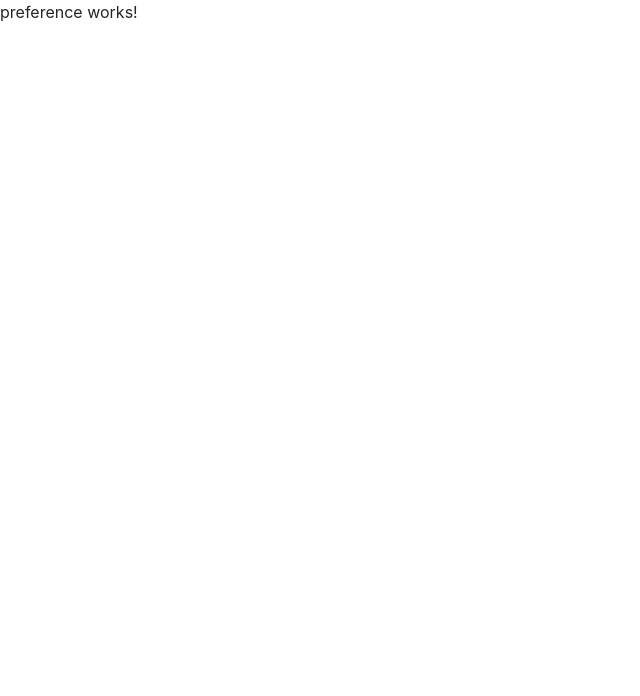
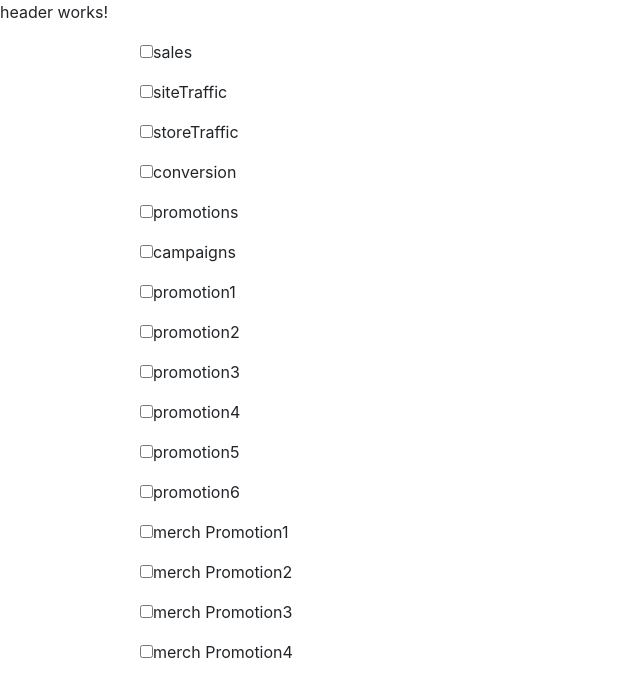
Before and after one commit to pkumar1dst/TimeSlice, an Angular app: page /preference in a window 1280 px wide. Shown: the top 696 px of the page, without its empty margins (0-640 px from the left). Built offline with nearby package versions, Linux system fonts and the light colour scheme.

Commit message:
prefernces component

```diff
--- a/src/app/app.component.ts
+++ b/src/app/app.component.ts
@@ -1,4 +1,5 @@
 import { Component } from '@angular/core';
+import {DataService} from './data.service';
 
 @Component({
   selector: 'app-root',
--- a/src/app/app.module.ts
+++ b/src/app/app.module.ts
@@ -11,6 +11,8 @@ import { TimeSliceTableComponent } from './components/time-slice-table/time-slic
 import { TimeSliceButtonComponent } from './components/time-slice-button/time-slice-button.component';
 import { CalenderComponent } from './components/calender/calender.component';
 import {FormsModule} from '@angular/forms';
+import {DataService} from './data.service';
+import { HttpClientModule } from '@angular/common/http';
 @NgModule({
   declarations: [
     AppComponent,
@@ -25,6 +27,7 @@ import {FormsModule} from '@angular/forms';
   imports: [
     BrowserModule,
     FormsModule,
+    HttpClientModule,
     RouterModule.forRoot([
       { path: 'login', component: LoginComponent },
       { path: 'home', component: HomeComponent },
@@ -33,7 +36,7 @@ import {FormsModule} from '@angular/forms';
 
     ])
   ],
-  providers: [],
+  providers: [DataService],
   bootstrap: [AppComponent]
 })
 export class AppModule { }
--- a/src/app/components/home/home.component.html
+++ b/src/app/components/home/home.component.html
@@ -1,3 +1,4 @@
-<p>
+<app-header></app-header>
+<div class='row'>
   home works!
-</p>
+</div>
--- a/src/app/components/preference/preference.component.css
+++ b/src/app/components/preference/preference.component.css
@@ -0,0 +1,3 @@
+ul{
+    list-style: none;
+}
--- a/src/app/components/preference/preference.component.html
+++ b/src/app/components/preference/preference.component.html
@@ -1,3 +1,43 @@
-<p>
-  preference works!
-</p>
+
+<app-header></app-header>
+<!-- <div class="col-md-3">
+        <h4>Marketing</h4>
+        <ul *ngFor="let val of data.marketing">
+                <li >
+                  {{ val }}
+                </li>
+        </ul>
+</div>
+<div class="col-md-3">
+        <h4>Financials</h4>
+        <ul *ngFor="let val of data.financials">
+                <li >
+                  {{ val }}
+                </li>
+        </ul>
+</div>
+<div class="col-md-3">
+        <h4>Operations</h4>
+        <ul *ngFor="let val of data.operations">
+                <li >
+                  {{ val }}
+                </li>
+        </ul>
+</div>
+<div class="col-md-3">
+        <h4>SupplyChain</h4>
+        <ul *ngFor="let val of data.supplychain">
+                <li >
+                  {{ val }}
+                </li>
+        </ul>
+</div>  -->
+<div class='container'>
+<div class="col-md-3" *ngFor="let val of prefernceArray">
+        <ul *ngFor="let val1 of val" >
+                <li >
+                  <input type="checkbox"/>{{val1}}
+                </li>
+        </ul>
+</div>
+</div>
--- a/src/app/components/preference/preference.component.ts
+++ b/src/app/components/preference/preference.component.ts
@@ -1,4 +1,5 @@
 import { Component, OnInit } from '@angular/core';
+import { DataService } from '../../data.service';
 
 @Component({
   selector: 'app-preference',
@@ -6,10 +7,26 @@ import { Component, OnInit } from '@angular/core';
   styleUrls: ['./preference.component.css']
 })
 export class PreferenceComponent implements OnInit {
-
-  constructor() { }
-
+  data: any = '';
+  headerValue: any = '';
+  prefernceArray: Array<String> = [];
+  title = 'prakash';
+  constructor(private dataService: DataService) {
+    this.getPrefernceData();
+  }
   ngOnInit() {
+    // const data = this.dataService.dummyObject;
+  }
+  getPrefernceData() {
+    return this.dataService.myData()
+    .subscribe(data => {
+      this.data = data;
+      this.headerValue = Object.keys(data);
+      for (const prop of this.headerValue){
+       this. prefernceArray.push(this.data[prop]);
+      }
+      console.log(this.prefernceArray);
+     });
   }
 
 }
--- /dev/null
+++ b/src/app/data.service.ts
@@ -0,0 +1,12 @@
+import { Injectable } from '@angular/core';
+import { HttpClient } from '@angular/common/http';
+
+@Injectable()
+export class DataService {
+
+  constructor(private http: HttpClient) { }
+  url= 'assets/prefernce.json';
+  myData() {
+    return this.http.get(this.url);
+  }
+}
--- /dev/null
+++ b/src/assets/prefernce.json
@@ -0,0 +1,7 @@
+
+{
+	"marketing": ["sales", "siteTraffic", "storeTraffic", "conversion"],
+	"financials": ["promotions", "campaigns", "promotion1", "promotion2"],
+	"operations": ["promotion3", "promotion4", "promotion5", "promotion6"],
+	"supplychain": ["merch Promotion1", "merch Promotion2", "merch Promotion3", "merch Promotion4"]
+}
```
Also changed, not shown: 1 other file (tests, documents, lock files or other folders).
